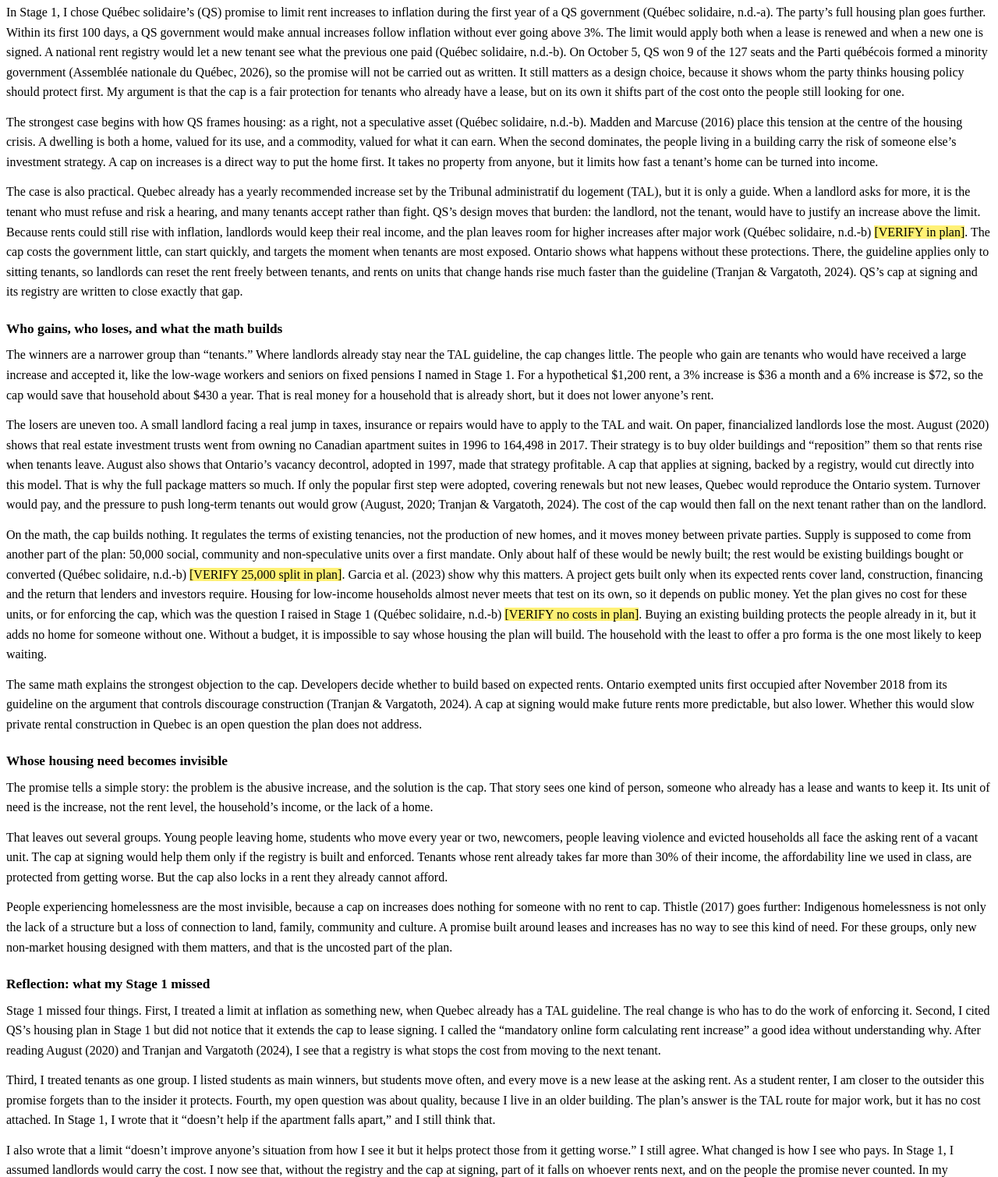
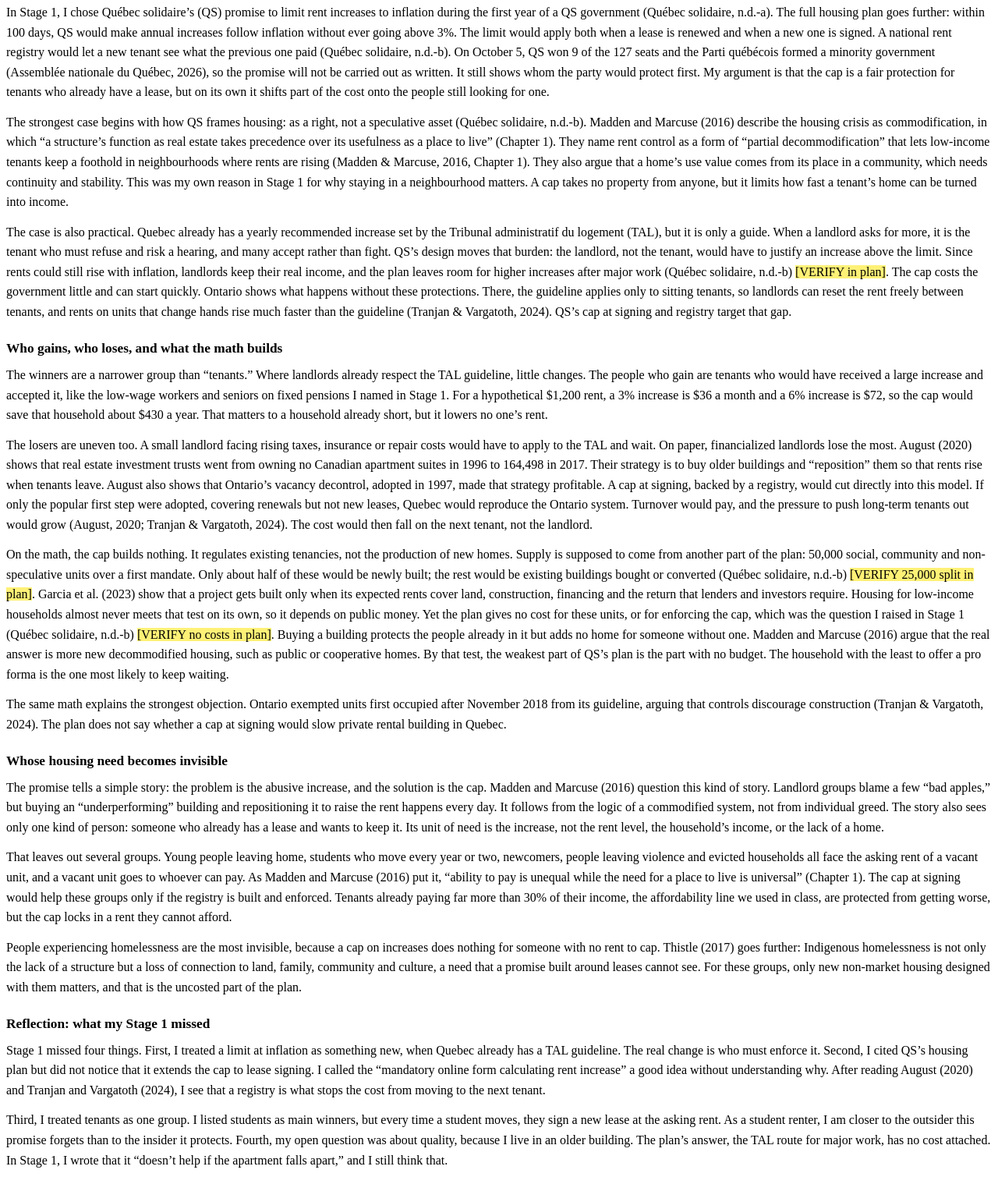
Before and after one commit to stefanskaliks6-hash/STEFAN-, a plain HTML site: page stage2/stage2-final.html in a window 1280 px wide. Shown: the part 214-1723 px from the top of the page at 78% size. Drawn offline with Linux system fonts and the light colour scheme.

Commit message:
Ground Madden & Marcuse citations in chapter 1 text; keep under 1,500 words
Co-Authored-By: Claude Opus 5.5 <noreply@anthropic.com>
Claude-Session: https://claude.ai/code/session_015uer5tU9f2eV9XqRJpdurt

```diff
--- a/stage2/stage2-final.html
+++ b/stage2/stage2-final.html
@@ -46,141 +46,144 @@ increases</h1>
 strongest case</h2>
 <p>In Stage 1, I chose Québec solidaire’s (QS) promise to limit rent
 increases to inflation during the first year of a QS government (Québec
-solidaire, n.d.-a). The party’s full housing plan goes further. Within
-its first 100 days, a QS government would make annual increases follow
-inflation without ever going above 3%. The limit would apply both when a
-lease is renewed and when a new one is signed. A national rent registry
-would let a new tenant see what the previous one paid (Québec solidaire,
-n.d.-b). On October 5, QS won 9 of the 127 seats and the Parti québécois
-formed a minority government (Assemblée nationale du Québec, 2026), so
-the promise will not be carried out as written. It still matters as a
-design choice, because it shows whom the party thinks housing policy
-should protect first. My argument is that the cap is a fair protection
-for tenants who already have a lease, but on its own it shifts part of
-the cost onto the people still looking for one.</p>
+solidaire, n.d.-a). The full housing plan goes further: within 100 days,
+QS would make annual increases follow inflation without ever going above
+3%. The limit would apply both when a lease is renewed and when a new
+one is signed. A national rent registry would let a new tenant see what
+the previous one paid (Québec solidaire, n.d.-b). On October 5, QS won 9
+of the 127 seats and the Parti québécois formed a minority government
+(Assemblée nationale du Québec, 2026), so the promise will not be
+carried out as written. It still shows whom the party would protect
+first. My argument is that the cap is a fair protection for tenants who
+already have a lease, but on its own it shifts part of the cost onto the
+people still looking for one.</p>
 <p>The strongest case begins with how QS frames housing: as a right, not
 a speculative asset (Québec solidaire, n.d.-b). Madden and Marcuse
-(2016) place this tension at the centre of the housing crisis. A
-dwelling is both a home, valued for its use, and a commodity, valued for
-what it can earn. When the second dominates, the people living in a
-building carry the risk of someone else’s investment strategy. A cap on
-increases is a direct way to put the home first. It takes no property
-from anyone, but it limits how fast a tenant’s home can be turned into
-income.</p>
+(2016) describe the housing crisis as commodification, in which “a
+structure’s function as real estate takes precedence over its usefulness
+as a place to live” (Chapter 1). They name rent control as a form of
+“partial decommodification” that lets low-income tenants keep a foothold
+in neighbourhoods where rents are rising (Madden &amp; Marcuse, 2016,
+Chapter 1). They also argue that a home’s use value comes from its place
+in a community, which needs continuity and stability. This was my own
+reason in Stage 1 for why staying in a neighbourhood matters. A cap
+takes no property from anyone, but it limits how fast a tenant’s home
+can be turned into income.</p>
 <p>The case is also practical. Quebec already has a yearly recommended
 increase set by the Tribunal administratif du logement (TAL), but it is
 only a guide. When a landlord asks for more, it is the tenant who must
-refuse and risk a hearing, and many tenants accept rather than fight.
-QS’s design moves that burden: the landlord, not the tenant, would have
-to justify an increase above the limit. Because rents could still rise
-with inflation, landlords would keep their real income, and the plan
-leaves room for higher increases after major work (Québec solidaire,
-n.d.-b) <mark>[VERIFY in plan]</mark>. The cap costs the government
-little, can start quickly, and targets the moment when tenants are most
-exposed. Ontario shows what happens without these protections. There,
-the guideline applies only to sitting tenants, so landlords can reset
-the rent freely between tenants, and rents on units that change hands
-rise much faster than the guideline (Tranjan &amp; Vargatoth, 2024).
-QS’s cap at signing and its registry are written to close exactly that
-gap.</p>
+refuse and risk a hearing, and many accept rather than fight. QS’s
+design moves that burden: the landlord, not the tenant, would have to
+justify an increase above the limit. Since rents could still rise with
+inflation, landlords keep their real income, and the plan leaves room
+for higher increases after major work (Québec solidaire, n.d.-b)
+<mark>[VERIFY in plan]</mark>. The cap costs the government little and
+can start quickly. Ontario shows what happens without these protections.
+There, the guideline applies only to sitting tenants, so landlords can
+reset the rent freely between tenants, and rents on units that change
+hands rise much faster than the guideline (Tranjan &amp; Vargatoth,
+2024). QS’s cap at signing and registry target that gap.</p>
 <h2 id="who-gains-who-loses-and-what-the-math-builds">Who gains, who
 loses, and what the math builds</h2>
 <p>The winners are a narrower group than “tenants.” Where landlords
-already stay near the TAL guideline, the cap changes little. The people
-who gain are tenants who would have received a large increase and
-accepted it, like the low-wage workers and seniors on fixed pensions I
-named in Stage 1. For a hypothetical $1,200 rent, a 3% increase is $36 a
-month and a 6% increase is $72, so the cap would save that household
-about $430 a year. That is real money for a household that is already
-short, but it does not lower anyone’s rent.</p>
-<p>The losers are uneven too. A small landlord facing a real jump in
-taxes, insurance or repairs would have to apply to the TAL and wait. On
+already respect the TAL guideline, little changes. The people who gain
+are tenants who would have received a large increase and accepted it,
+like the low-wage workers and seniors on fixed pensions I named in Stage
+1. For a hypothetical $1,200 rent, a 3% increase is $36 a month and a 6%
+increase is $72, so the cap would save that household about $430 a year.
+That matters to a household already short, but it lowers no one’s
+rent.</p>
+<p>The losers are uneven too. A small landlord facing rising taxes,
+insurance or repair costs would have to apply to the TAL and wait. On
 paper, financialized landlords lose the most. August (2020) shows that
 real estate investment trusts went from owning no Canadian apartment
 suites in 1996 to 164,498 in 2017. Their strategy is to buy older
 buildings and “reposition” them so that rents rise when tenants leave.
 August also shows that Ontario’s vacancy decontrol, adopted in 1997,
-made that strategy profitable. A cap that applies at signing, backed by
-a registry, would cut directly into this model. That is why the full
-package matters so much. If only the popular first step were adopted,
-covering renewals but not new leases, Quebec would reproduce the Ontario
-system. Turnover would pay, and the pressure to push long-term tenants
-out would grow (August, 2020; Tranjan &amp; Vargatoth, 2024). The cost
-of the cap would then fall on the next tenant rather than on the
+made that strategy profitable. A cap at signing, backed by a registry,
+would cut directly into this model. If only the popular first step were
+adopted, covering renewals but not new leases, Quebec would reproduce
+the Ontario system. Turnover would pay, and the pressure to push
+long-term tenants out would grow (August, 2020; Tranjan &amp; Vargatoth,
+2024). The cost would then fall on the next tenant, not the
 landlord.</p>
-<p>On the math, the cap builds nothing. It regulates the terms of
-existing tenancies, not the production of new homes, and it moves money
-between private parties. Supply is supposed to come from another part of
-the plan: 50,000 social, community and non-speculative units over a
-first mandate. Only about half of these would be newly built; the rest
-would be existing buildings bought or converted (Québec solidaire,
+<p>On the math, the cap builds nothing. It regulates existing tenancies,
+not the production of new homes. Supply is supposed to come from another
+part of the plan: 50,000 social, community and non-speculative units
+over a first mandate. Only about half of these would be newly built; the
+rest would be existing buildings bought or converted (Québec solidaire,
 n.d.-b) <mark>[VERIFY 25,000 split in plan]</mark>. Garcia et al. (2023)
-show why this matters. A project gets built only when its expected rents
-cover land, construction, financing and the return that lenders and
-investors require. Housing for low-income households almost never meets
-that test on its own, so it depends on public money. Yet the plan gives
-no cost for these units, or for enforcing the cap, which was the
-question I raised in Stage 1 (Québec solidaire, n.d.-b) <mark>[VERIFY no
-costs in plan]</mark>. Buying an existing building protects the people
-already in it, but it adds no home for someone without one. Without a
-budget, it is impossible to say whose housing the plan will build. The
-household with the least to offer a pro forma is the one most likely to
-keep waiting.</p>
-<p>The same math explains the strongest objection to the cap. Developers
-decide whether to build based on expected rents. Ontario exempted units
-first occupied after November 2018 from its guideline on the argument
-that controls discourage construction (Tranjan &amp; Vargatoth, 2024). A
-cap at signing would make future rents more predictable, but also lower.
-Whether this would slow private rental construction in Quebec is an open
-question the plan does not address.</p>
+show that a project gets built only when its expected rents cover land,
+construction, financing and the return that lenders and investors
+require. Housing for low-income households almost never meets that test
+on its own, so it depends on public money. Yet the plan gives no cost
+for these units, or for enforcing the cap, which was the question I
+raised in Stage 1 (Québec solidaire, n.d.-b) <mark>[VERIFY no costs in
+plan]</mark>. Buying a building protects the people already in it but
+adds no home for someone without one. Madden and Marcuse (2016) argue
+that the real answer is more new decommodified housing, such as public
+or cooperative homes. By that test, the weakest part of QS’s plan is the
+part with no budget. The household with the least to offer a pro forma
+is the one most likely to keep waiting.</p>
+<p>The same math explains the strongest objection. Ontario exempted
+units first occupied after November 2018 from its guideline, arguing
+that controls discourage construction (Tranjan &amp; Vargatoth, 2024).
+The plan does not say whether a cap at signing would slow private rental
+building in Quebec.</p>
 <h2 id="whose-housing-need-becomes-invisible">Whose housing need becomes
 invisible</h2>
 <p>The promise tells a simple story: the problem is the abusive
-increase, and the solution is the cap. That story sees one kind of
-person, someone who already has a lease and wants to keep it. Its unit
+increase, and the solution is the cap. Madden and Marcuse (2016)
+question this kind of story. Landlord groups blame a few “bad apples,”
+but buying an “underperforming” building and repositioning it to raise
+the rent happens every day. It follows from the logic of a commodified
+system, not from individual greed. The story also sees only one kind of
+person: someone who already has a lease and wants to keep it. Its unit
 of need is the increase, not the rent level, the household’s income, or
 the lack of a home.</p>
 <p>That leaves out several groups. Young people leaving home, students
 who move every year or two, newcomers, people leaving violence and
-evicted households all face the asking rent of a vacant unit. The cap at
-signing would help them only if the registry is built and enforced.
-Tenants whose rent already takes far more than 30% of their income, the
-affordability line we used in class, are protected from getting worse.
-But the cap also locks in a rent they already cannot afford.</p>
+evicted households all face the asking rent of a vacant unit, and a
+vacant unit goes to whoever can pay. As Madden and Marcuse (2016) put
+it, “ability to pay is unequal while the need for a place to live is
+universal” (Chapter 1). The cap at signing would help these groups only
+if the registry is built and enforced. Tenants already paying far more
+than 30% of their income, the affordability line we used in class, are
+protected from getting worse, but the cap locks in a rent they cannot
+afford.</p>
 <p>People experiencing homelessness are the most invisible, because a
 cap on increases does nothing for someone with no rent to cap. Thistle
 (2017) goes further: Indigenous homelessness is not only the lack of a
 structure but a loss of connection to land, family, community and
-culture. A promise built around leases and increases has no way to see
-this kind of need. For these groups, only new non-market housing
-designed with them matters, and that is the uncosted part of the
-plan.</p>
+culture, a need that a promise built around leases cannot see. For these
+groups, only new non-market housing designed with them matters, and that
+is the uncosted part of the plan.</p>
 <h2 id="reflection-what-my-stage-1-missed">Reflection: what my Stage 1
 missed</h2>
 <p>Stage 1 missed four things. First, I treated a limit at inflation as
 something new, when Quebec already has a TAL guideline. The real change
-is who has to do the work of enforcing it. Second, I cited QS’s housing
-plan in Stage 1 but did not notice that it extends the cap to lease
-signing. I called the “mandatory online form calculating rent increase”
-a good idea without understanding why. After reading August (2020) and
-Tranjan and Vargatoth (2024), I see that a registry is what stops the
-cost from moving to the next tenant.</p>
+is who must enforce it. Second, I cited QS’s housing plan but did not
+notice that it extends the cap to lease signing. I called the “mandatory
+online form calculating rent increase” a good idea without understanding
+why. After reading August (2020) and Tranjan and Vargatoth (2024), I see
+that a registry is what stops the cost from moving to the next
+tenant.</p>
 <p>Third, I treated tenants as one group. I listed students as main
-winners, but students move often, and every move is a new lease at the
+winners, but every time a student moves, they sign a new lease at the
 asking rent. As a student renter, I am closer to the outsider this
 promise forgets than to the insider it protects. Fourth, my open
 question was about quality, because I live in an older building. The
-plan’s answer is the TAL route for major work, but it has no cost
-attached. In Stage 1, I wrote that it “doesn’t help if the apartment
-falls apart,” and I still think that.</p>
+plan’s answer, the TAL route for major work, has no cost attached. In
+Stage 1, I wrote that it “doesn’t help if the apartment falls apart,”
+and I still think that.</p>
 <p>I also wrote that a limit “doesn’t improve anyone’s situation from
 how I see it but it helps protect those from it getting worse.” I still
 agree. What changed is how I see who pays. In Stage 1, I assumed
-landlords would carry the cost. I now see that, without the registry and
-the cap at signing, part of it falls on whoever rents next, and on the
-people the promise never counted. In my opinion, the cap is fair only if
-it comes with those protections and with social housing that is actually
-built and paid for.</p>
+landlords would carry the cost. Now I see that, without the registry and
+the cap at signing, part of it falls on whoever rents next and on the
+people the promise never counted. The cap is fair only if it comes with
+those protections and with social housing that is actually built and
+paid for.</p>
 <section id="references" class="refs">
 <h2>References</h2>
 <p><em>Platform version used: the Québec solidaire</em> Logement
```
Also changed, not shown: stage2/stage2-final.md (+13 -13 lines), 1 other file.
